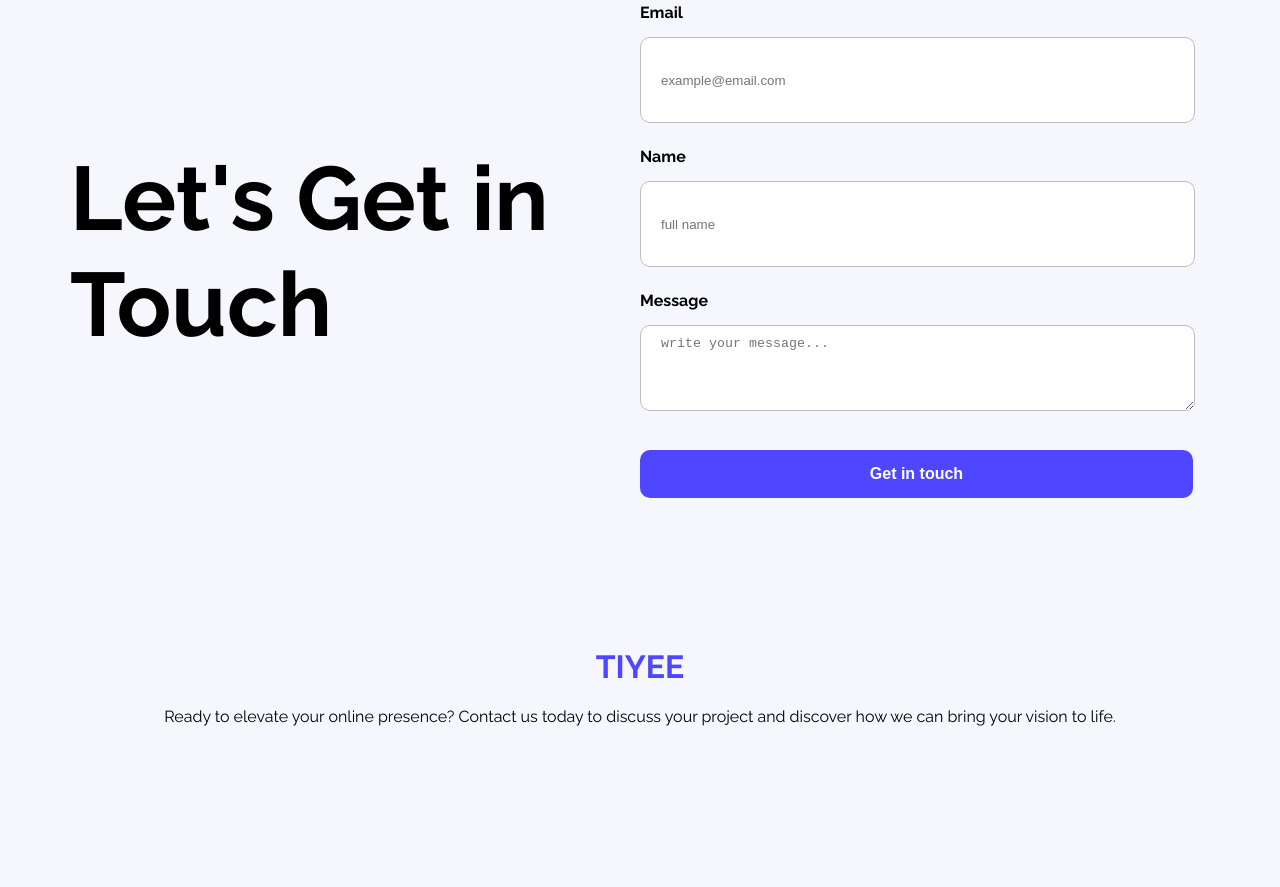
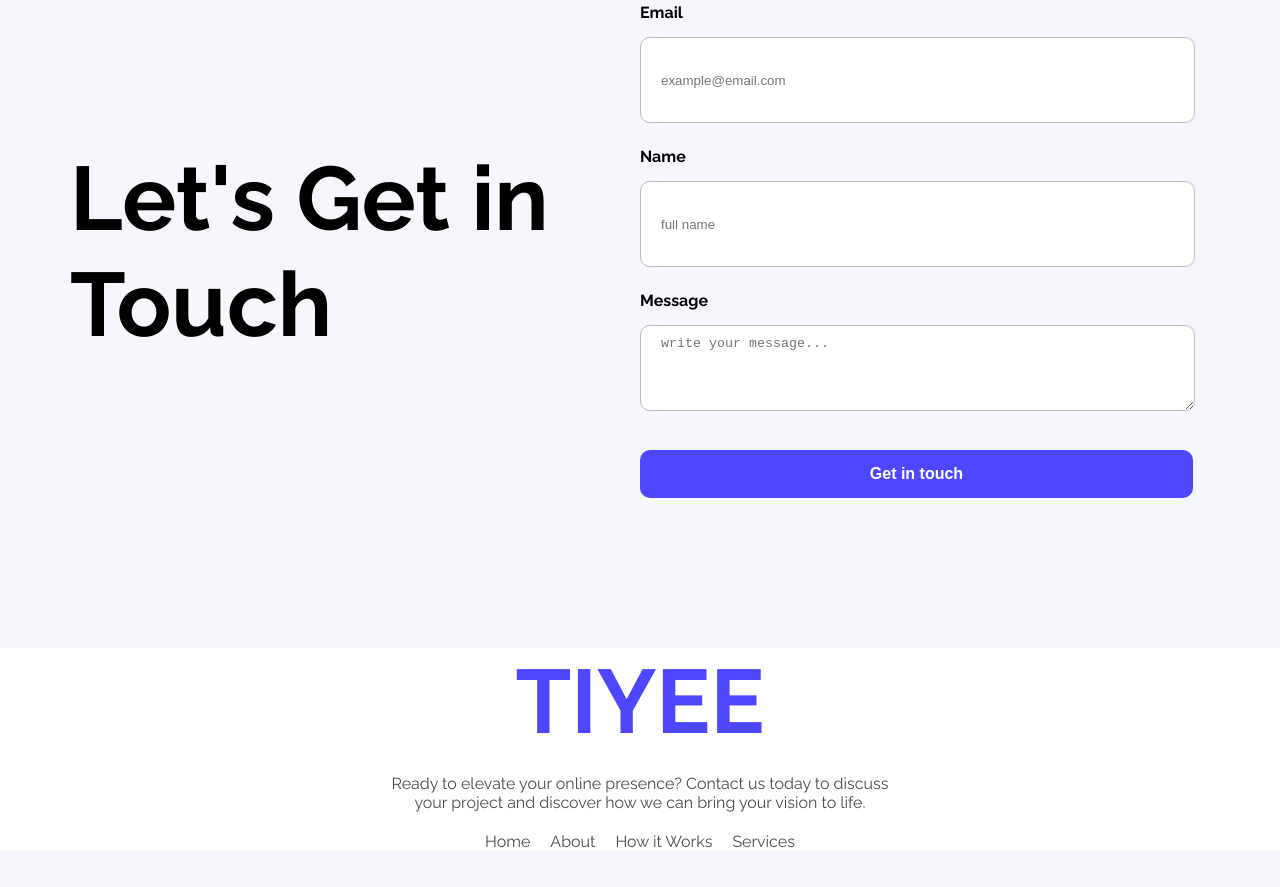
Before and after one commit to mahbubur3/Assign01, a plain HTML site: page index.html in a window 1280 px wide. Shown: the part 2291-3178 px from the top of the page. Before the commit the page ends 3033 px from the top, so only its background shows below. Drawn offline with Linux system fonts and the light colour scheme.

Commit message:
completed

```diff
--- a/index.html
+++ b/index.html
@@ -132,9 +132,13 @@
 
     <footer>
         <h1 class="logo-color">TIYEE</h1>
-        <p>
-            Ready to elevate your online presence? Contact us today to discuss your project and discover how we can bring your vision to life.
-        </p>
+        <p>Ready to elevate your online presence? Contact us today to discuss your project and discover how we can bring your vision to life.</p>
+        <div class="footer-links">
+            <a href="">Home</a>
+            <a href="">About</a>
+            <a href="">How it Works</a>
+            <a href="">Services</a>
+        </div>
     </footer>
 </body>
 </html>
--- a/styles/styles.css
+++ b/styles/styles.css
@@ -209,4 +209,29 @@ main {
 
 footer {
     text-align: center;
+    background-color: white
 }
+
+footer h1 {
+    font-size: 90px;
+    margin-bottom: 10px;
+
+}
+
+footer p {
+    max-width: 500px;
+    margin: 20px auto;
+    color: #4c4c4c;
+}
+
+.footer-links {
+    display: flex;
+    gap: 20px;
+    justify-content: center;
+    margin-bottom: 50px;
+}
+
+.footer-links a {
+    text-decoration: none;
+    color: #4c4c4c;
+}
```
